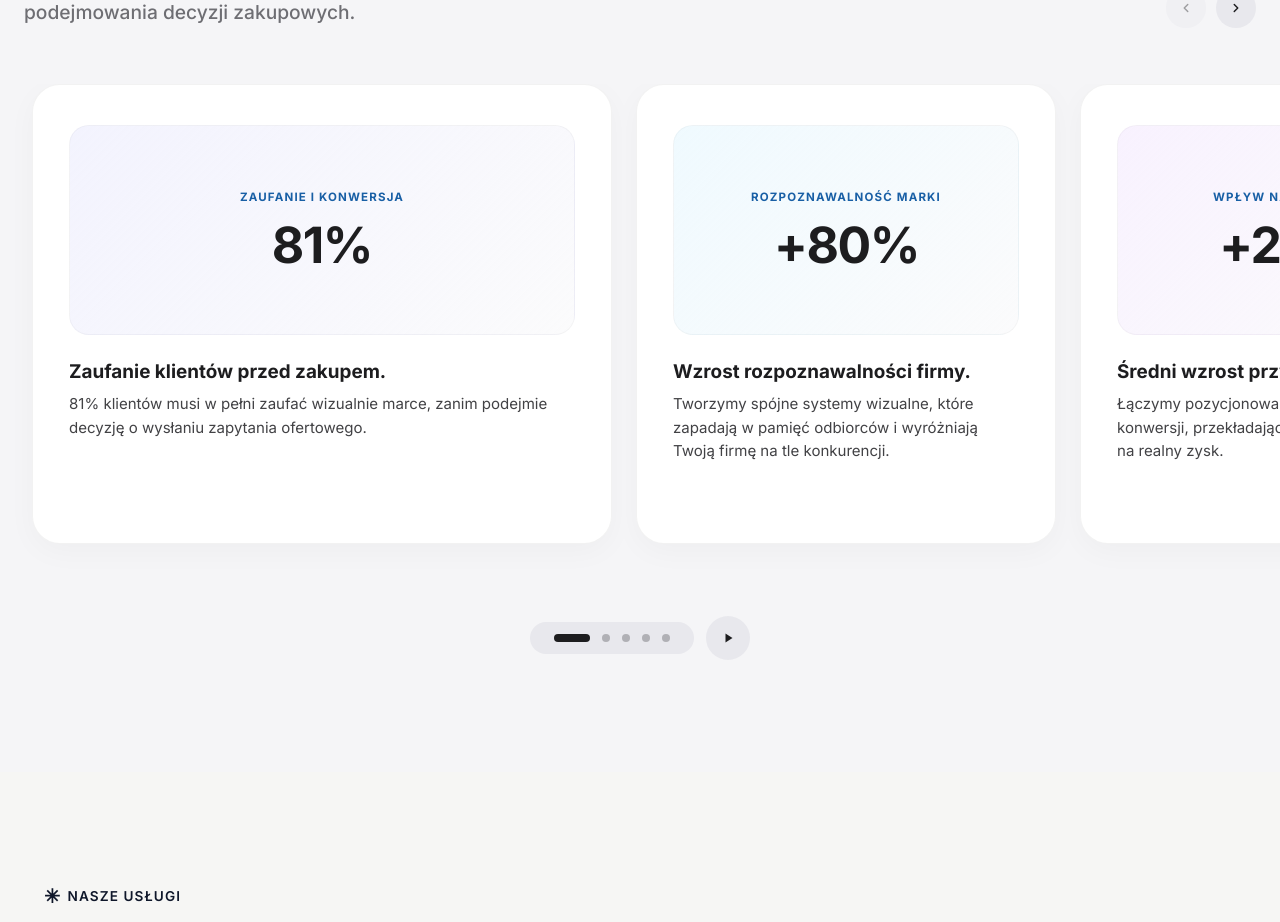
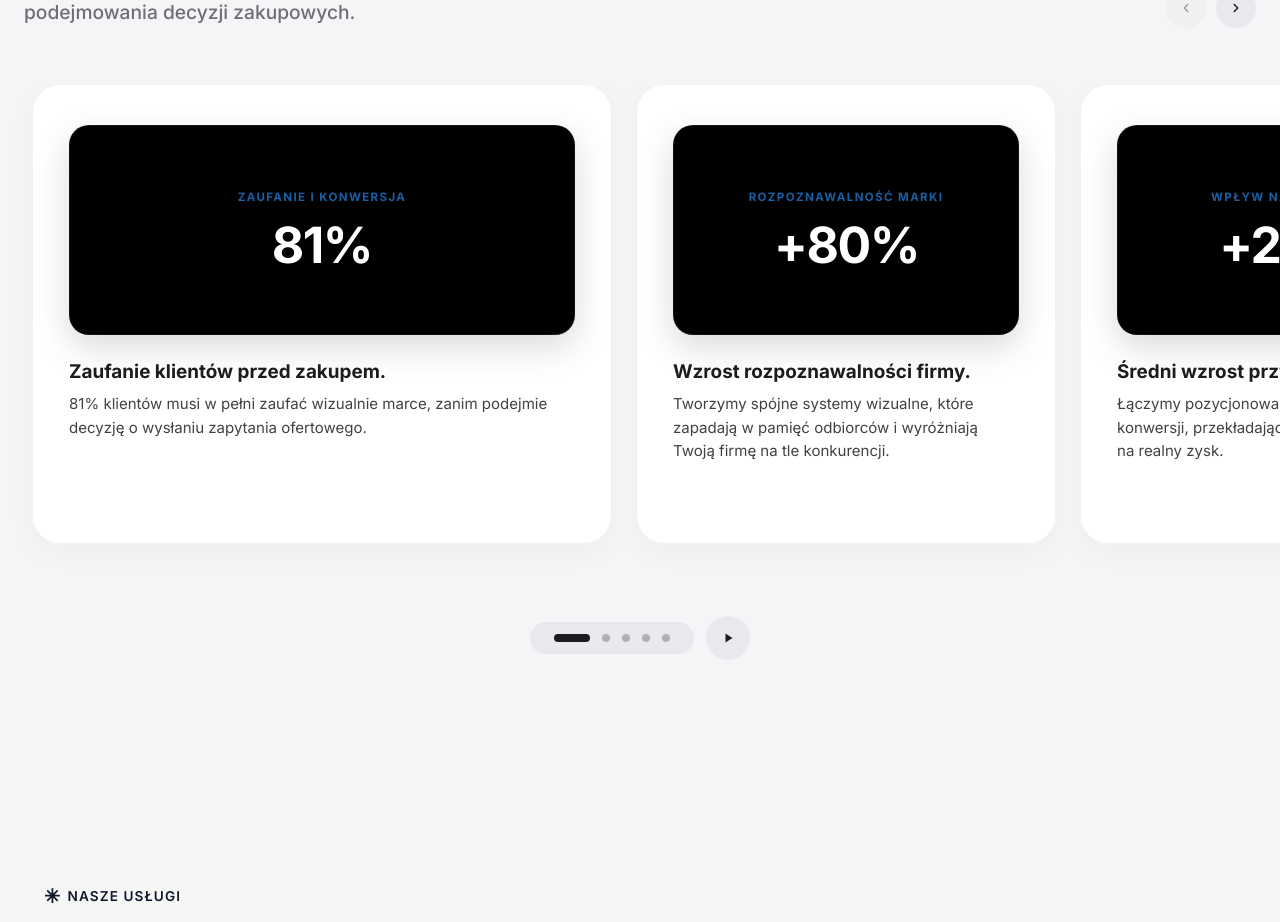
Before and after one commit to FSliwa/AI-SEO-COMPANY, a Next.js app: page / in a window 1280 px wide. Shown: the part 1200-2122 px from the top of the page. Built offline with nearby package versions, Linux system fonts and the light colour scheme.

Commit message:
Update inner stat tiles in WhyUs section to black with white metric numbers

```diff
--- a/components/WhyUs.jsx
+++ b/components/WhyUs.jsx
@@ -224,12 +224,12 @@ export default function WhyUs() {
                 overflow: 'hidden'
               }}
             >
-              {/* Top Graphic / Stat Visual Area */}
+              {/* Top Graphic / Stat Visual Area (Black tile with white numbers) */}
               <div style={{
                 width: '100%',
                 height: '210px',
                 borderRadius: '20px',
-                background: item.bgVisual,
+                background: '#000000',
                 display: 'flex',
                 flexDirection: 'column',
                 justifyContent: 'center',
@@ -237,15 +237,16 @@ export default function WhyUs() {
                 position: 'relative',
                 overflow: 'hidden',
                 padding: '1.25rem 1rem',
-                border: '1px solid rgba(0,0,0,0.03)'
+                border: '1px solid rgba(255,255,255,0.08)',
+                boxShadow: '0 12px 35px rgba(0,0,0,0.15)'
               }}>
-                <div style={{ fontSize: '0.72rem', fontWeight: 700, letterSpacing: '0.1em', textTransform: 'uppercase', color: 'var(--color-primary)', marginBottom: '0.75rem', textAlign: 'center', whiteSpace: 'nowrap' }}>
+                <div style={{ fontSize: '0.72rem', fontWeight: 700, letterSpacing: '0.12em', textTransform: 'uppercase', color: 'var(--color-primary)', marginBottom: '0.75rem', textAlign: 'center', whiteSpace: 'nowrap' }}>
                   {item.tag}
                 </div>
                 <motion.div
                   animate={{ scale: [1, 1.03, 1] }}
                   transition={{ duration: 5, ease: 'easeInOut', repeat: Infinity }}
-                  style={{ fontSize: 'clamp(2.2rem, 3.8vw, 3.4rem)', fontWeight: 800, color: '#1D1D1F', lineHeight: 1.1, letterSpacing: '-0.03em', whiteSpace: 'nowrap', textAlign: 'center' }}
+                  style={{ fontSize: 'clamp(2.2rem, 3.8vw, 3.4rem)', fontWeight: 800, color: '#FFFFFF', lineHeight: 1.1, letterSpacing: '-0.03em', whiteSpace: 'nowrap', textAlign: 'center' }}
                 >
                   {item.metric}
                 </motion.div>
```
